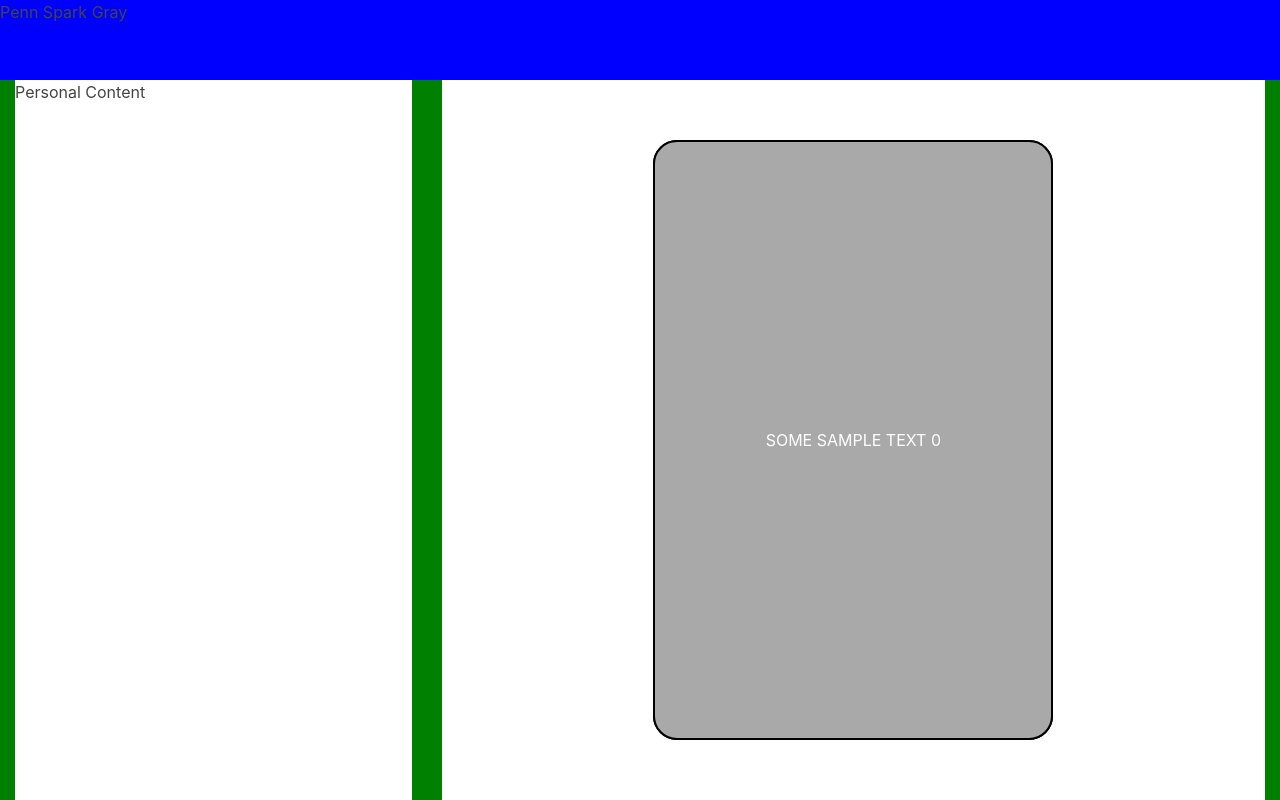
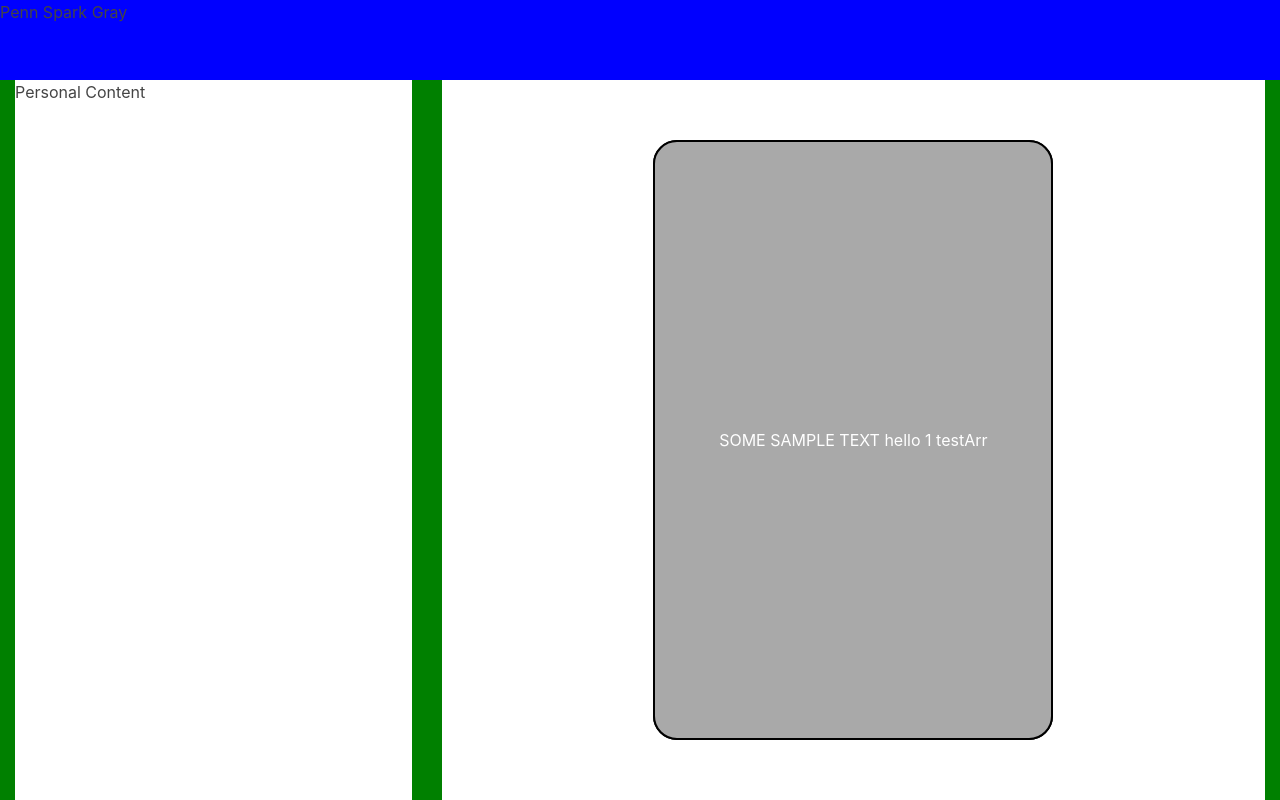
Before and after one commit to setdavid/penn-advice, a React (Create React App) app in the folder client/: page / in a window 1280 px wide. Built offline with nearby package versions, Linux system fonts and the light colour scheme.

Commit message:
SwipeContent read from array of objs

```diff
--- a/client/src/Components/SwipeCard.jsx
+++ b/client/src/Components/SwipeCard.jsx
@@ -185,7 +185,7 @@ function SwipeCard(props) {
     return (
         <React.Fragment>
             {immobile ? <div ref={swipeCardRef} className={"no-select swipe-card swipe-card-return"} style={swipeCardCSS}>
-                SOME SAMPLE TEXT immobile {text}
+                SOME SAMPLE TEXT {text} immobile
             </div> : <div ref={swipeCardRef} className={`no-select swipe-card ${!dragging && !swiped ? "swipe-card-return" : ""}`} style={swipeCardCSS}
                 onMouseDown={handleMouseDown}
                 onMouseUp={handleEndDrag}
--- a/client/src/Components/SwipeContent.jsx
+++ b/client/src/Components/SwipeContent.jsx
@@ -37,26 +37,41 @@ function SwipeContent() {
         }
     }, []);
 
-    let [count, setCount] = useState(0);
+    let [index, setIndex] = useState(0);
     let hasSwipeCard = useSelector(state => state.swipe.hasSwipeCard);
     let dispatch = useDispatch();
 
     useEffect(() => {
         if (!hasSwipeCard) {
-            setCount(count + 1);
+            setIndex(index + 1);
             console.log("new");
             dispatch(newSwipeCard());
         }
     }, [hasSwipeCard]);
 
-    const testArr = [{ text: "hello 1" }, { text: "hello 2" }, { text: "hello 3" }, { text: "hello 4" }];
+    const testArr = [{ text: "hello 1 testArr" }, { text: "hello 2 testArr" }, { text: "hello 3 testArr" }, { text: "hello 4 testArr" }];
+
+    let currObj = testArr[index];
+    let nextObj = testArr[index + 1];
+
+    const emptyObj = {
+        text: "No new content"
+    };
+
+    if (currObj === undefined) {
+        currObj = emptyObj;
+    }
+
+    if (nextObj === undefined) {
+        nextObj = emptyObj;
+    }
 
     return (
         <div ref={swipeContentRef} id="swipe-content" className="full-height container-fluid" style={swipeContentCSS}>
             <div className="row full-height">
                 <div className="col-12 full-height d-flex justify-content-center align-items-center">
-                    <SwipeCard immobile={true} boundPos={position} text={count + 1} />
-                    {hasSwipeCard ? <SwipeCard immobile={false} boundPos={position} text={count} /> : ""}
+                    <SwipeCard immobile={true} boundPos={position} text={nextObj.text} />
+                    {hasSwipeCard ? <SwipeCard immobile={false} boundPos={position} text={currObj.text} /> : ""}
                 </div>
             </div>
         </div>
```
